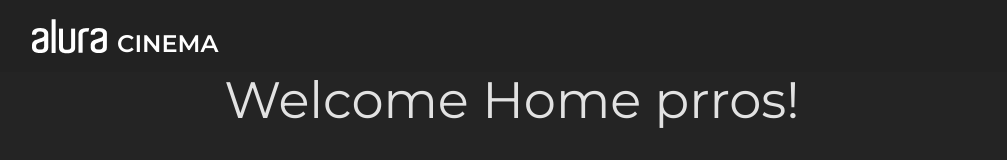
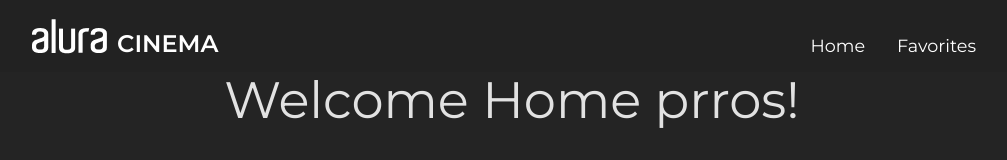
Before and after one commit to AbrahamOliden/alura-cinema, a React (Vite) app: page / in a window 1280 px wide. Shown: the top 160 px of the page, without its empty margins (128-1135 px from the left). Built offline with nearby package versions, Linux system fonts and the light colour scheme.

Commit message:
create two routes with HeaderLink

```diff
--- a/src/components/Header/index.jsx
+++ b/src/components/Header/index.jsx
@@ -1,4 +1,5 @@
 import { Link } from 'react-router-dom';
+import HeaderLink from '.././HeaderLink';
 import styles from './index.module.css';
 import logo from './logo-alura.png';
 
@@ -11,6 +12,14 @@ function Header() {
                 <span>Cinema</span>
             </section>
         </Link>
+        <nav>
+          <HeaderLink url='./' >
+            Home
+          </HeaderLink>
+          <HeaderLink url='./Favorites' >
+            Favorites
+          </HeaderLink>
+        </nav>
     </header>
   );
 };
```
